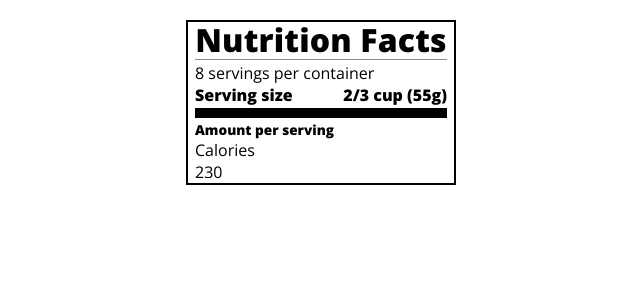
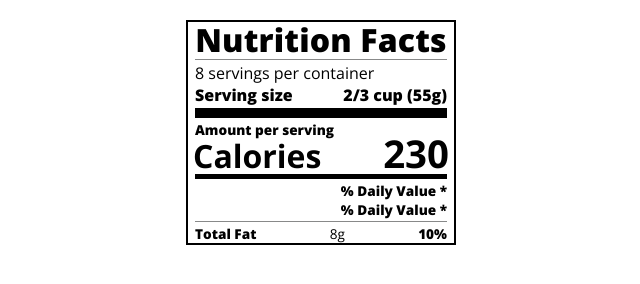
Before and after one commit to Tanqueta88/NutritionLabel, a plain HTML site: page index.html in a window 1280 px wide. Shown: the whole page, without its empty margins (319-959 px from the left). Drawn offline with nearby package versions, Linux system fonts and the light colour scheme.

Commit message:
Improvements in color and letters.

```diff
--- a/index.html
+++ b/index.html
@@ -24,7 +24,18 @@
       </div>
       <span>230</span>
     </div>
+    <div class="divider medium"></div>
+    <div class="daily-value small-text">
+      <p class="bold right"> % Daily Value *</p>
+    </div>
+    <div class="daily-value small-text">
+      <p class="bold right"> % Daily Value *</p>
+      <div class="divider"></div>
+      <p> <span class="bold"> <span>Total Fat</span></span> <span>8g</span> <span class="bold">10%</span> </p>
+    </div>
   </div>
 </body>
+<p></p>
 
 </html>
+<div></div>
--- a/styles.css
+++ b/styles.css
@@ -48,10 +48,36 @@ p {
   border: 0;
 }
 
+.medium {
+  height: 5px;
+}
+
 .small-text {
   font-size: 0.85rem;
+}
+
+.calories-info {
+  display: flex;
+  justify-content: space-between;
+  align-items: flex-end;
 }
 
 .calories-info h2 {
   margin: 0;
 }
+
+.left-container p {
+  margin: -5px -2px;
+  font-size: 2em;
+  font-weight: 700;
+}
+
+.calories-info span {
+  margin: -7px -2px;
+  font-size: 2.4em;
+  font-weight: 700;
+}
+
+.right {
+  justify-content: flex-end;
+}
```
